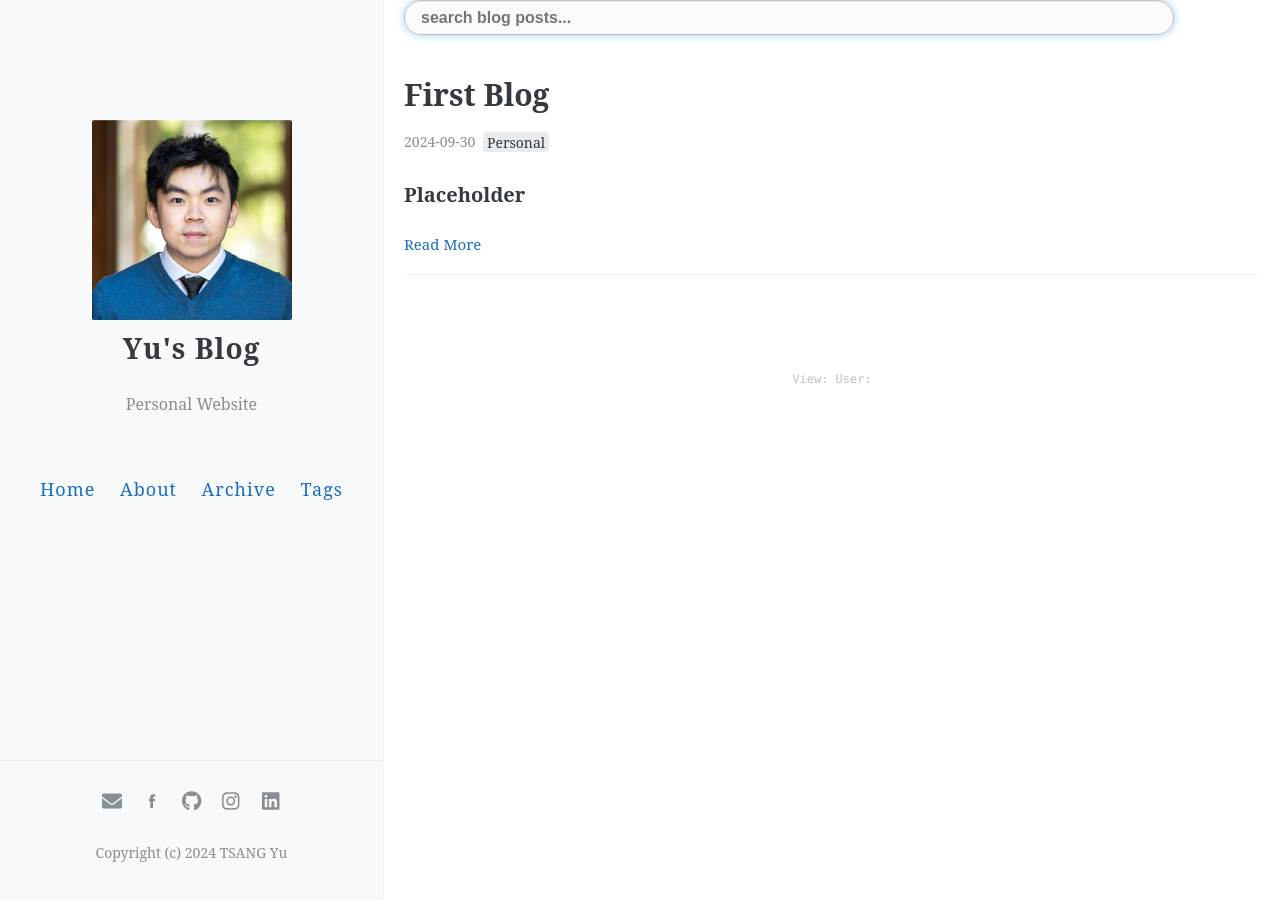
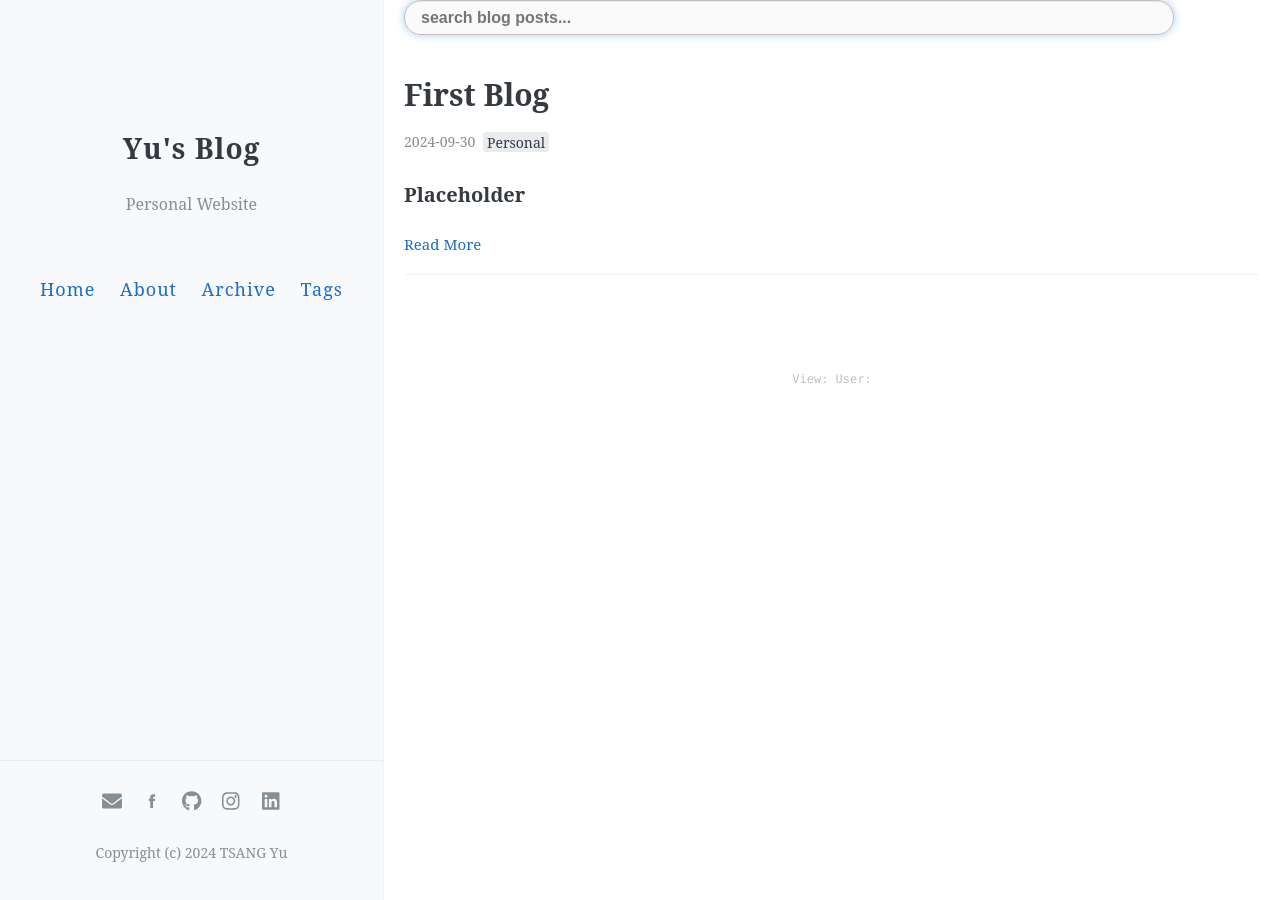
Before and after one commit to yutsang/yutsang.github.io, a Jekyll site: the page built from index.html, in a window 1280 px wide. Built offline with Jekyll 4.4.1, drawn with Linux system fonts in a browser that asks for light colours; the list of posts is cut into pages by our own code; comment, search, counter and statistics services are not loaded.

Commit message:
remove avater

```diff
--- a/_config.yml
+++ b/_config.yml
@@ -10,7 +10,7 @@ description: "Personal Website"
 ## Optional configs:
 
 # URL of your avatar or profile pic (you could use your GitHub profile pic)
-avatar: https://github.com/yutsang/yutsang.github.io/raw/main/images/avater.jpeg
+#avatar: https://github.com/yutsang/yutsang.github.io/raw/main/images/avater.jpeg
 # favicon(64px × 64px)
 favicon: https://github.com/yutsang/yutsang.github.io/raw/main/images/favicon.ico
 
```
